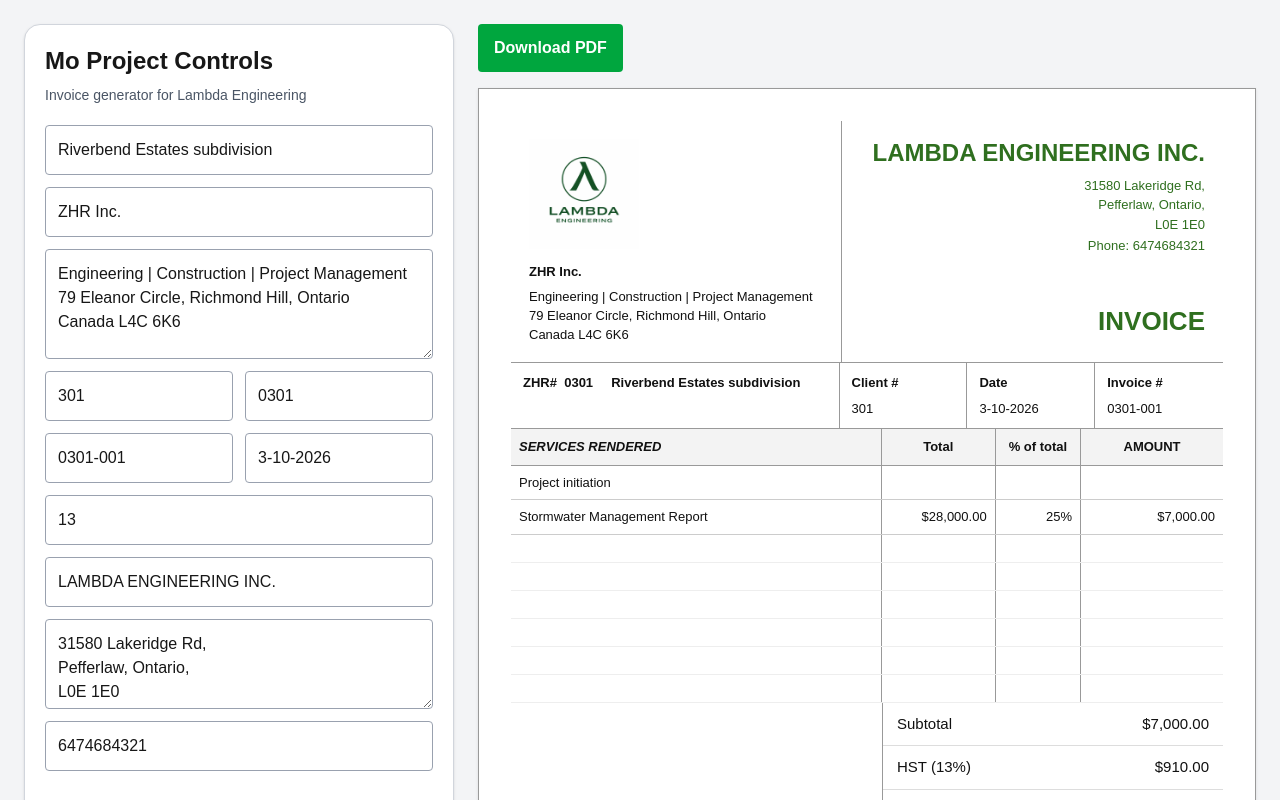
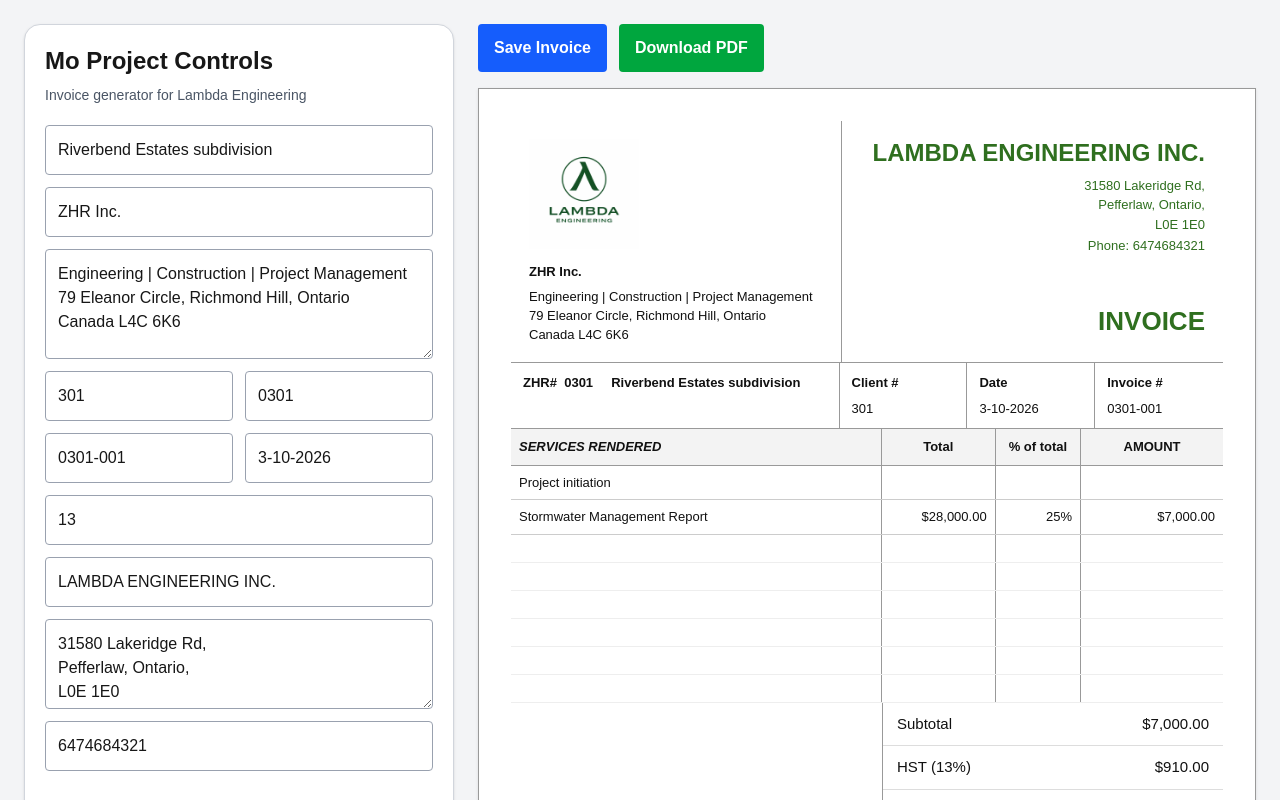
Before and after one commit to lambdaengineers/Mo-Project-Controls, a Next.js app: page / in a window 1280 px wide. Shown: the top 800 px of the page. Built offline with nearby package versions, Linux system fonts and the light colour scheme; no server answers.

Commit message:
Added Supabase integration and save invoice feature

```diff
--- a/app/page.tsx
+++ b/app/page.tsx
@@ -3,6 +3,7 @@
 import { useMemo, useState } from "react";
 import jsPDF from "jspdf";
 import html2canvas from "html2canvas";
+import { supabase } from "../lib/supabase";
 
 type LineItem = {
   description: string;
@@ -37,6 +38,9 @@
     },
   ]);
 
+  const [saveMessage, setSaveMessage] = useState("");
+  const [isSaving, setIsSaving] = useState(false);
+
   const handleLineItemChange = (
     index: number,
     field: keyof LineItem,
@@ -53,7 +57,9 @@
 
   const deleteLineItem = (index: number) => {
     const updated = lineItems.filter((_, i) => i !== index);
-    setLineItems(updated.length ? updated : [{ description: "", total: "", percent: "" }]);
+    setLineItems(
+      updated.length ? updated : [{ description: "", total: "", percent: "" }]
+    );
   };
 
   const calculatedItems = useMemo(() => {
@@ -88,6 +94,51 @@
       minimumFractionDigits: 2,
       maximumFractionDigits: 2,
     });
+
+  const saveInvoice = async () => {
+    try {
+      setIsSaving(true);
+      setSaveMessage("");
+
+      const { error } = await supabase.from("invoices").insert([
+        {
+          project_name: projectName,
+          client_name: clientName,
+          client_address: clientAddress,
+          client_number: clientNumber,
+          project_number: projectNumber,
+          invoice_number: invoiceNumber,
+          invoice_date: invoiceDate,
+          hst_rate: Number(hstRate) || 0,
+          company_name: companyName,
+          company_address: companyAddress,
+          company_phone: companyPhone,
+          line_items: calculatedItems.map((item) => ({
+            description: item.description,
+            total: item.totalNumber,
+            percent: item.percentNumber,
+            amount: item.amountNumber,
+          })),
+          subtotal,
+          hst_amount: hstAmount,
+          total_with_tax: totalWithTax,
+        },
+      ]);
+
+      if (error) {
+        console.error("Save failed:", error);
+        setSaveMessage("Save failed.");
+        return;
+      }
+
+      setSaveMessage("Invoice saved successfully.");
+    } catch (error) {
+      console.error("Unexpected save error:", error);
+      setSaveMessage("Unexpected error while saving.");
+    } finally {
+      setIsSaving(false);
+    }
+  };
 
   const downloadPDF = async () => {
     try {
@@ -133,7 +184,7 @@
 
   return (
     <main className="min-h-screen bg-gray-100 p-6">
-      <div className="mx-auto max-w-[1600px] grid gap-6 lg:grid-cols-[430px_1fr]">
+      <div className="mx-auto grid max-w-[1600px] gap-6 lg:grid-cols-[430px_1fr]">
         <section className="rounded-2xl border border-gray-300 bg-white p-5 shadow-sm">
           <h1 className="mb-2 text-2xl font-bold">Mo Project Controls</h1>
           <p className="mb-5 text-sm text-gray-600">
@@ -273,13 +324,27 @@
         </section>
 
         <div>
-          <div className="mb-4">
+          <div className="mb-4 flex items-center gap-3">
+            <button
+              onClick={saveInvoice}
+              disabled={isSaving}
+              className="rounded bg-blue-600 px-4 py-3 font-semibold text-white disabled:opacity-60"
+            >
+              {isSaving ? "Saving..." : "Save Invoice"}
+            </button>
+
             <button
               onClick={downloadPDF}
               className="rounded bg-green-600 px-4 py-3 font-semibold text-white"
             >
               Download PDF
             </button>
+
+            {saveMessage && (
+              <span className="text-sm font-medium text-gray-700">
+                {saveMessage}
+              </span>
+            )}
           </div>
 
           <section
@@ -388,11 +453,15 @@
               >
                 ZHR#&nbsp; {projectNumber} &nbsp;&nbsp;&nbsp; {projectName}
               </div>
-              <div style={{ padding: "10px 12px", borderRight: "1px solid #999" }}>
+              <div
+                style={{ padding: "10px 12px", borderRight: "1px solid #999" }}
+              >
                 <div style={{ fontWeight: 700 }}>Client #</div>
                 <div style={{ marginTop: "6px" }}>{clientNumber}</div>
               </div>
-              <div style={{ padding: "10px 12px", borderRight: "1px solid #999" }}>
+              <div
+                style={{ padding: "10px 12px", borderRight: "1px solid #999" }}
+              >
                 <div style={{ fontWeight: 700 }}>Date</div>
                 <div style={{ marginTop: "6px" }}>{invoiceDate}</div>
               </div>
@@ -501,7 +570,9 @@
                         verticalAlign: "top",
                       }}
                     >
-                      {item.amountNumber > 0 ? `$${money(item.amountNumber)}` : ""}
+                      {item.amountNumber > 0
+                        ? `$${money(item.amountNumber)}`
+                        : ""}
                     </td>
                   </tr>
                 ))}
--- /dev/null
+++ b/lib/supabase.js
@@ -0,0 +1,6 @@
+import { createClient } from '@supabase/supabase-js'
+
+const supabaseUrl = process.env.NEXT_PUBLIC_SUPABASE_URL
+const supabaseKey = process.env.NEXT_PUBLIC_SUPABASE_ANON_KEY
+
+export const supabase = createClient(supabaseUrl, supabaseKey)
--- a/package.json
+++ b/package.json
@@ -9,6 +9,7 @@
     "lint": "eslint"
   },
   "dependencies": {
+    "@supabase/supabase-js": "^2.100.0",
     "html2canvas": "^1.4.1",
     "jspdf": "^4.2.1",
     "next": "16.2.1",
```
Also changed, not shown: app/page_backup.tsx (added), 1 other file (tests, documents, lock files or other folders).
